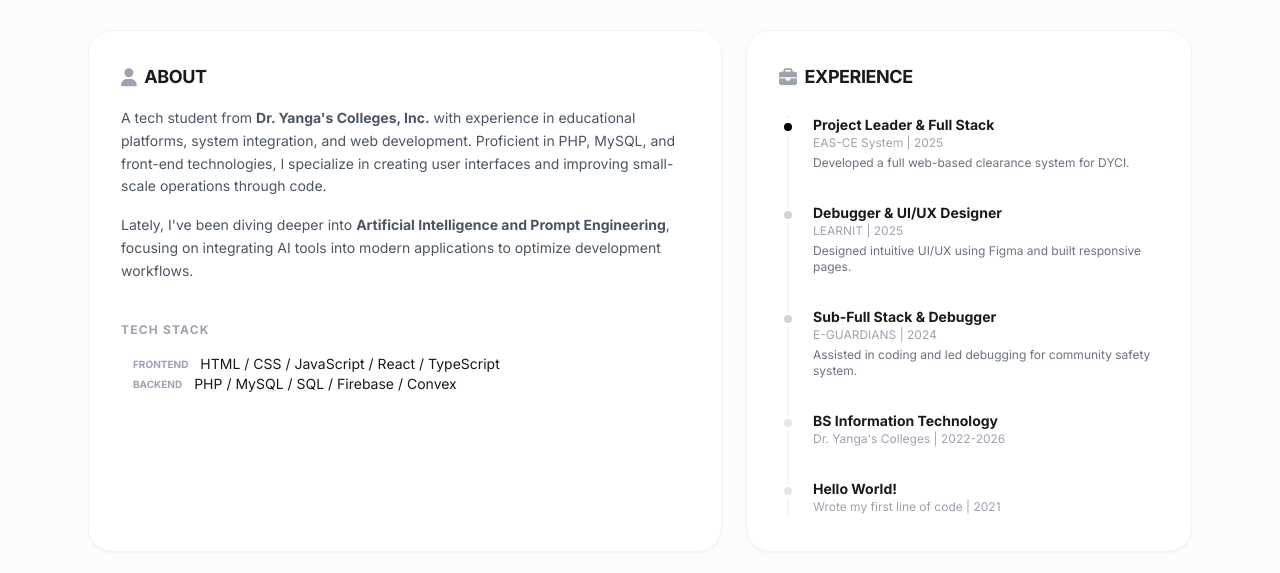
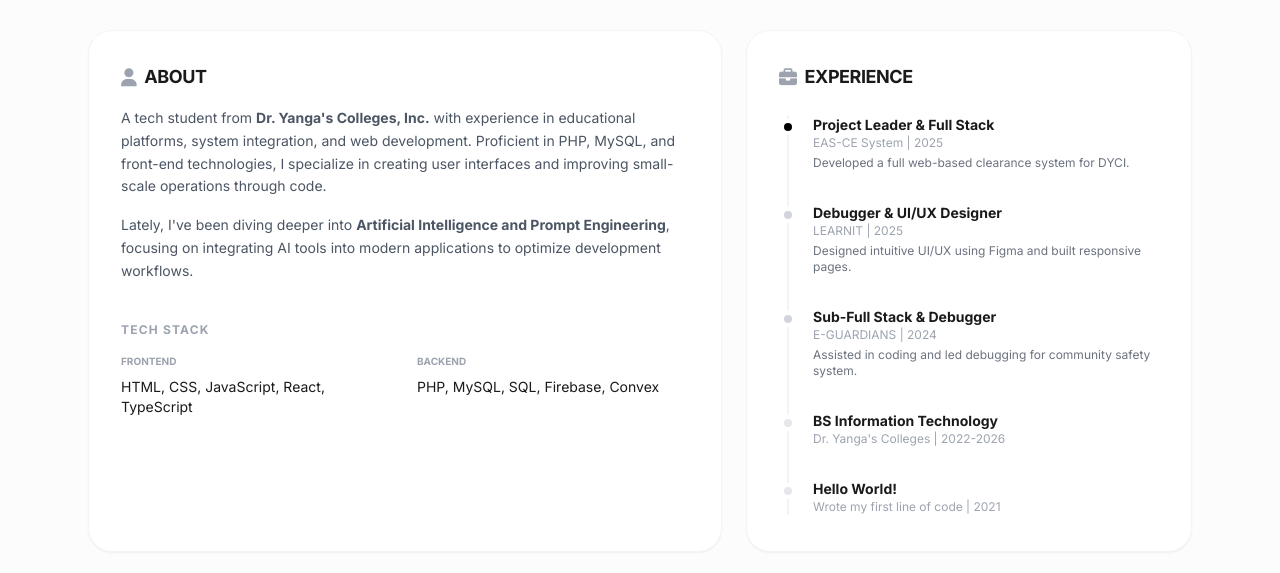
Before and after one commit to dvcode-markjames/markjamesrogelio, a website: page index.html in a window 1280 px wide. Shown: the part 192-765 px from the top of the page. Drawn offline with Linux system fonts and the light colour scheme; no server answers.

Commit message:
feat: undo

```diff
--- a/index.html
+++ b/index.html
@@ -215,19 +215,17 @@
                 Lately, I've been diving deeper into <strong>Artificial Intelligence and Prompt Engineering</strong>, focusing on integrating AI tools into modern applications to optimize development workflows.
             </p>
             <div class="mt-10">
-            <h3 class="text-xs font-bold uppercase tracking-widest text-gray-400 mb-4">Tech Stack</h3>
-            <div class="space-y-3">
-                <div class="flex items-center gap-3 flex-wrap">
-                    <span class="w-2 h-2 rounded-full bg-blue-400 flex-shrink-0"></span>
-                    <span class="text-[10px] font-bold text-gray-400 uppercase w-14">Frontend</span>
-                    <span class="text-sm font-medium">HTML <span class="text-gray-300 dark:text-zinc-600">/</span> CSS <span class="text-gray-300 dark:text-zinc-600">/</span> JavaScript <span class="text-gray-300 dark:text-zinc-600">/</span> React <span class="text-gray-300 dark:text-zinc-600">/</span> TypeScript</span>
+                <h3 class="text-xs font-bold uppercase tracking-widest text-gray-400 mb-4">Tech Stack</h3>
+                <div class="grid grid-cols-2 gap-6">
+                    <div>
+                        <p class="text-[10px] font-bold mb-2 text-gray-400 uppercase">Frontend</p>
+                        <p class="text-sm font-medium">HTML, CSS, JavaScript, React, TypeScript</p>
+                    </div>
+                    <div>
+                        <p class="text-[10px] font-bold mb-2 text-gray-400 uppercase">Backend</p>
+                        <p class="text-sm font-medium">PHP, MySQL, SQL, Firebase, Convex</p>
+                    </div>
                 </div>
-                <div class="flex items-center gap-3 flex-wrap">
-                    <span class="w-2 h-2 rounded-full bg-emerald-400 flex-shrink-0"></span>
-                    <span class="text-[10px] font-bold text-gray-400 uppercase w-14">Backend</span>
-                    <span class="text-sm font-medium">PHP <span class="text-gray-300 dark:text-zinc-600">/</span> MySQL <span class="text-gray-300 dark:text-zinc-600">/</span> SQL <span class="text-gray-300 dark:text-zinc-600">/</span> Firebase <span class="text-gray-300 dark:text-zinc-600">/</span> Convex</span>
-                </div>
-            </div>
             </div>
         </div>
 
```
